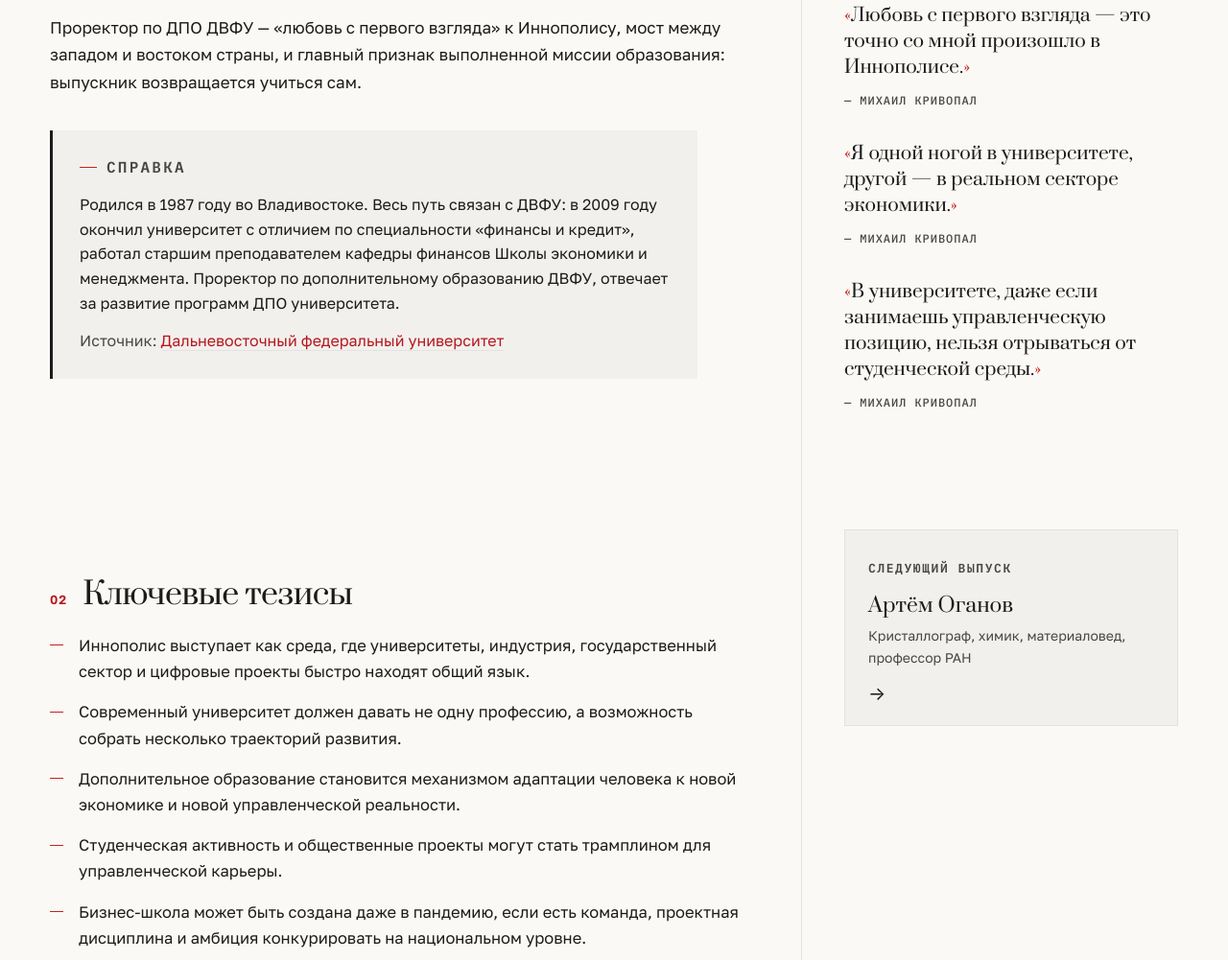
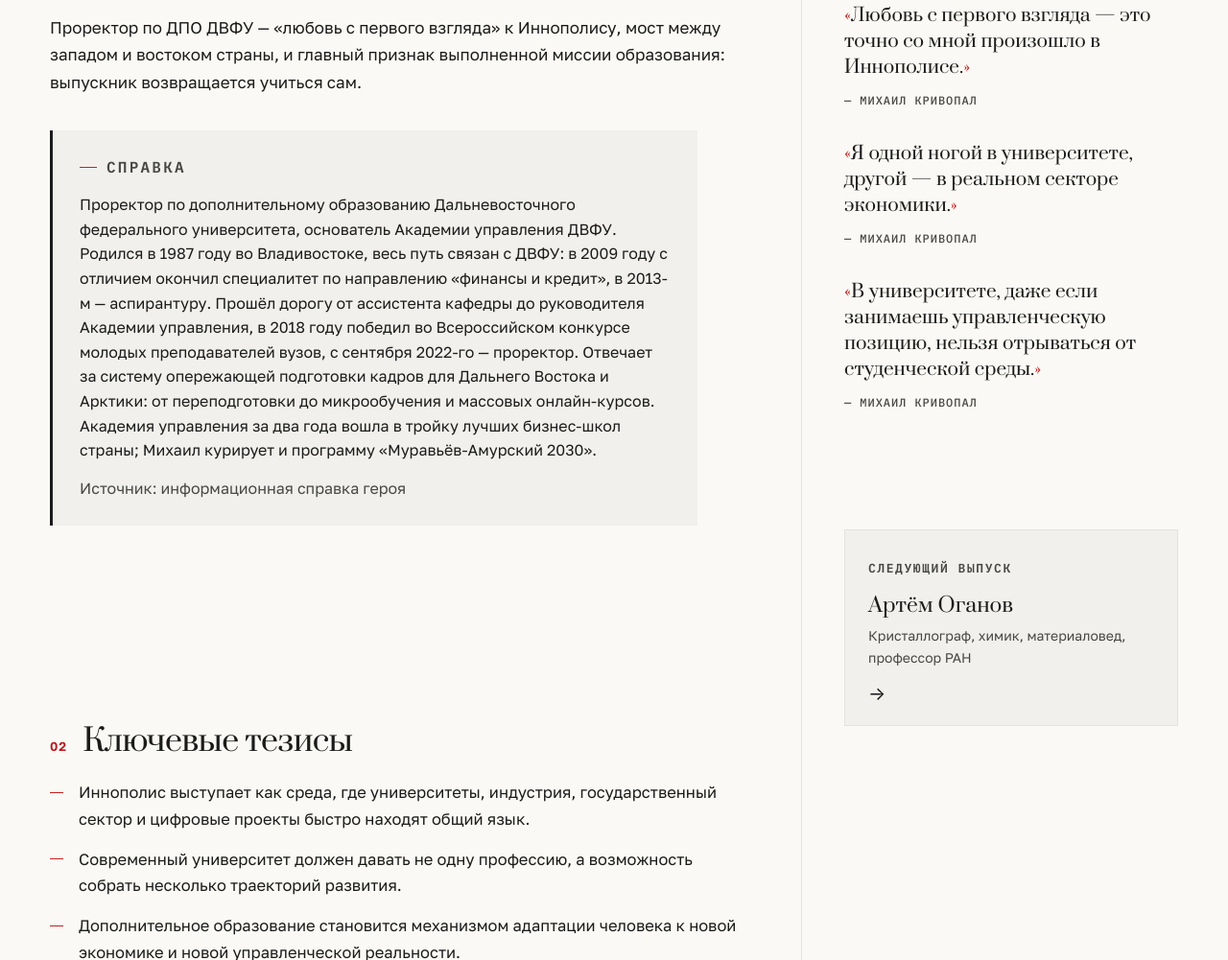
Before and after one commit to put-pokoritelya/put-pokoritelya.github.io, a website: page vypuski/mihail-krivopal/index.html in a window 1280 px wide. Shown: the part 865-1866 px from the top of the page at 96% size. Drawn offline with Linux system fonts and the light colour scheme.

Commit message:
Кривопал: биография по подписанной справке

```diff
--- a/vypuski/mihail-krivopal/index.html
+++ b/vypuski/mihail-krivopal/index.html
@@ -76,9 +76,8 @@
 <div class="ep-grid"><div class="wrap">
       <div class="ep-col-l"><section class="ep-sec"><h2 class="ep-h"><span class="n">01</span>О герое</h2><p>Проректор по ДПО ДВФУ — «любовь с первого взгляда» к Иннополису, мост между западом и востоком страны, и главный признак выполненной миссии образования: выпускник возвращается учиться сам.</p><aside class="bio">
   <p class="rubric">Справка</p>
-  <p>Родился в 1987 году во Владивостоке. Весь путь связан с ДВФУ: в 2009 году окончил университет с отличием по специальности «финансы и кредит», работал старшим преподавателем кафедры финансов Школы экономики и менеджмента. Проректор по дополнительному образованию ДВФУ, отвечает за развитие программ ДПО университета.</p>
-  <p class="bio-src">Источник: <a href="https://www.dvfu.ru/about/rectorate/4913/" rel="noopener nofollow"
-     target="_blank">Дальневосточный федеральный университет</a></p>
+  <p>Проректор по дополнительному образованию Дальневосточного федерального университета, основатель Академии управления ДВФУ. Родился в 1987 году во Владивостоке, весь путь связан с ДВФУ: в 2009 году с отличием окончил специалитет по направлению «финансы и кредит», в 2013-м — аспирантуру. Прошёл дорогу от ассистента кафедры до руководителя Академии управления, в 2018 году победил во Всероссийском конкурсе молодых преподавателей вузов, с сентября 2022-го — проректор. Отвечает за систему опережающей подготовки кадров для Дальнего Востока и Арктики: от переподготовки до микрообучения и массовых онлайн-курсов. Академия управления за два года вошла в тройку лучших бизнес-школ страны; Михаил курирует и программу «Муравьёв-Амурский 2030».</p>
+  <p class="bio-src">Источник: информационная справка героя</p>
 </aside></section><section class="ep-sec"><h2 class="ep-h"><span class="n">02</span>Ключевые тезисы</h2><ul class="theses"><li>Иннополис выступает как среда, где университеты, индустрия, государственный сектор и цифровые проекты быстро находят общий язык.</li><li>Современный университет должен давать не одну профессию, а возможность собрать несколько траекторий развития.</li><li>Дополнительное образование становится механизмом адаптации человека к новой экономике и новой управленческой реальности.</li><li>Студенческая активность и общественные проекты могут стать трамплином для управленческой карьеры.</li><li>Бизнес-школа может быть создана даже в пандемию, если есть команда, проектная дисциплина и амбиция конкурировать на национальном уровне.</li></ul></section><section class="ep-sec"><h2 class="ep-h"><span class="n">03</span>Возьми с собой</h2><div class="takebox"><h3>Что применить</h3><p>Не делай выбор профессии трагедией: базовая траектория и интересная траектория могут сосуществовать.</p><p>Проверяй управленческие решения на тех, ради кого они принимаются.</p><p>Учись через действие: программа, проект, конкурс, команда и реальный результат дают больше, чем абстрактное планирование.</p></div><p style="margin-top:22px"><a class="link-more" href="../../kniga/mihail-krivopal/">Читать главу целиком →</a></p></section></div>
       <div class="ep-col-r"><section><h2 class="side-h">Цитаты</h2><div class="side-quotes"><blockquote><p>Любовь с первого взгляда — это точно со мной произошло в Иннополисе.</p><cite>— Михаил Кривопал</cite></blockquote><blockquote><p>Я одной ногой в университете, другой — в реальном секторе экономики.</p><cite>— Михаил Кривопал</cite></blockquote><blockquote><p>В университете, даже если занимаешь управленческую позицию, нельзя отрываться от студенческой среды.</p><cite>— Михаил Кривопал</cite></blockquote></div></section><div class="next-card"><span>Следующий выпуск</span>
           <a href="../artem-oganov/"><b>Артём Оганов</b>
```
Also changed, not shown: kniga/mihail-krivopal/index.html (+2 -3 lines).
